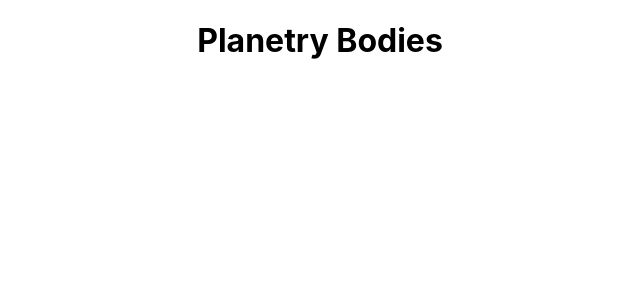
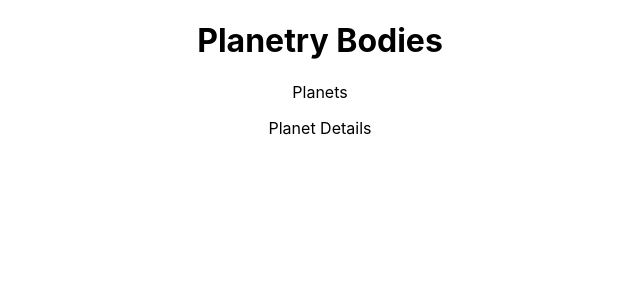
Before and after one commit to akenzua/pupil, a React (Create React App) app: page /1 in a window 1280 px wide. Shown: the top 300 px of the page, without its empty margins (320-960 px from the left). Built offline with nearby package versions, Linux system fonts and the light colour scheme.

Commit message:
setup router

```diff
--- a/src/App.js
+++ b/src/App.js
@@ -1,9 +1,22 @@
+import { BrowserRouter, Routes, Route } from "react-router-dom";
+import Planets from "./components/planets";
+import PlanetDetails from "./components/planetDetails";
+
 import "./App.css";
 
 function App() {
   return (
     <div className="App">
       <h1>Planetry Bodies</h1>
+      <main>
+        <BrowserRouter>
+          <Routes>
+            <Route path="/" element={<Planets />}>
+              <Route path="/:planet" element={<PlanetDetails />} />
+            </Route>
+          </Routes>
+        </BrowserRouter>
+      </main>
     </div>
   );
 }
--- a/src/components/planets/Planets.js
+++ b/src/components/planets/Planets.js
@@ -1,5 +1,14 @@
+import { Outlet } from "react-router-dom";
+
 const Planets = () => {
-  return <p>Planets</p>;
+  return (
+    <>
+      <p>Planets</p>
+      <aside>
+        <Outlet />
+      </aside>
+    </>
+  );
 };
 
 export default Planets;
```
